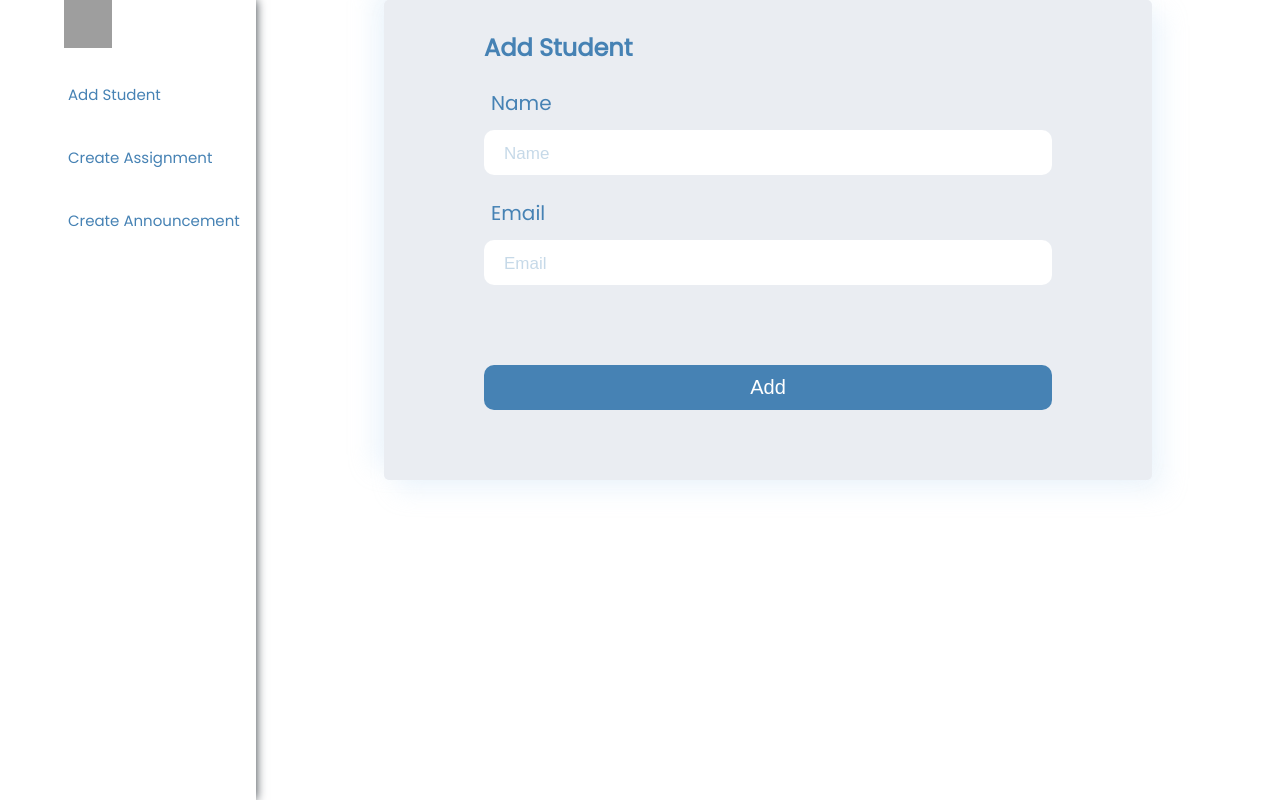
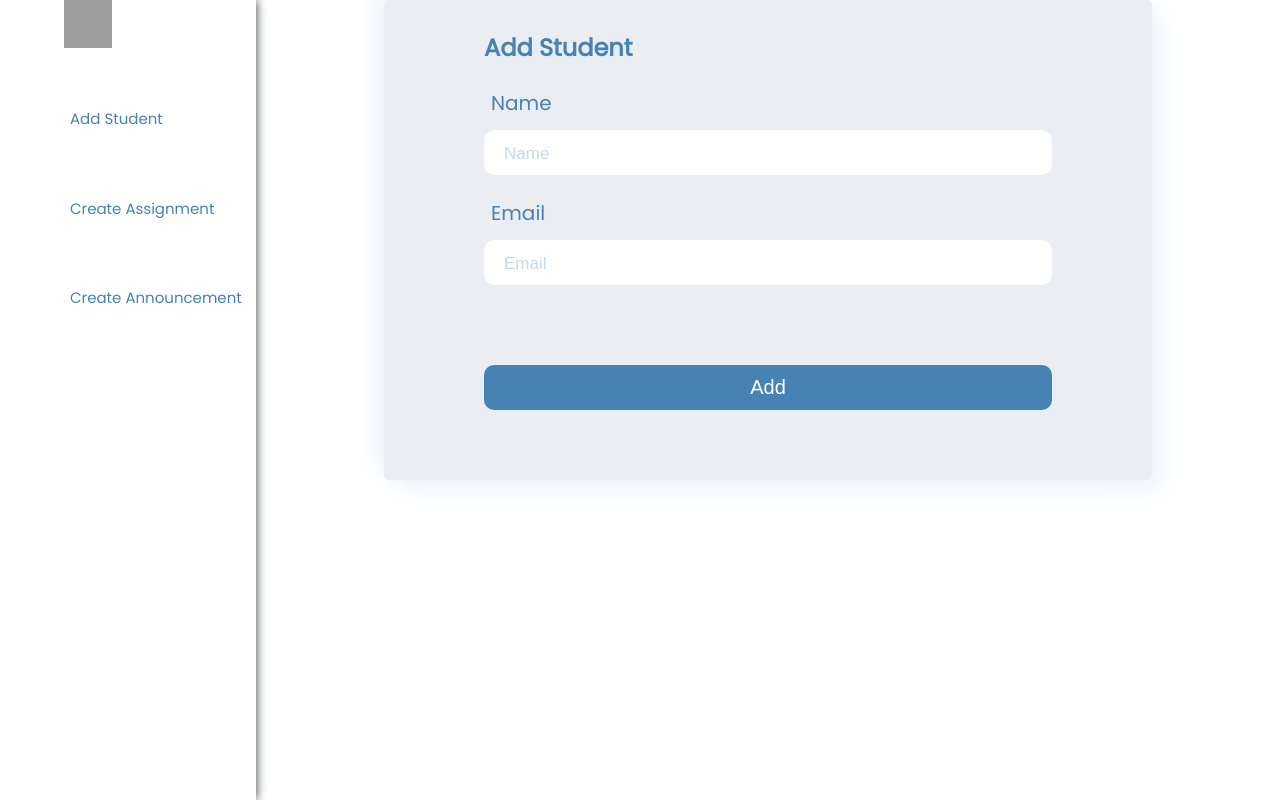
Before and after one commit to imtithalhalalo/e-learning-website, a React (Create React App) app in the folder frontend/: page /instructor_add_student in a window 1280 px wide. Built offline with nearby package versions, Linux system fonts and the light colour scheme; grey boxes are pictures that could not be loaded.

Commit message:
frontend: change style navbar

```diff
--- a/frontend/src/App.css
+++ b/frontend/src/App.css
@@ -85,7 +85,7 @@ input::placeholder, textarea::placeholder {
 .header {
   display: flex;
   flex-direction: column;
-  padding: 0px 0 10px 5%;
+  padding: 0px 0px 10px 5%;
   width: 20%;
   align-items: center;
   height: 100%;
@@ -97,13 +97,13 @@ input::placeholder, textarea::placeholder {
   display: flex;
   flex-direction: column;
   width: 100%;
-  height: 30%;
+  height: 40%;
   justify-content: space-between;
 }
 .nav-links a {
   display: flex;
   align-items: center;
-  padding: 4px;
+  padding: 6px;
   font-size: 15px;
   width: fit-content;
 }
@@ -151,3 +151,9 @@ ul li {
 .dark-blue {
   background-color: steelblue;
 }
+.bar {
+  display: flex;
+  flex-direction: row;
+  justify-content: space-between;
+  align-items: center;
+}
```
